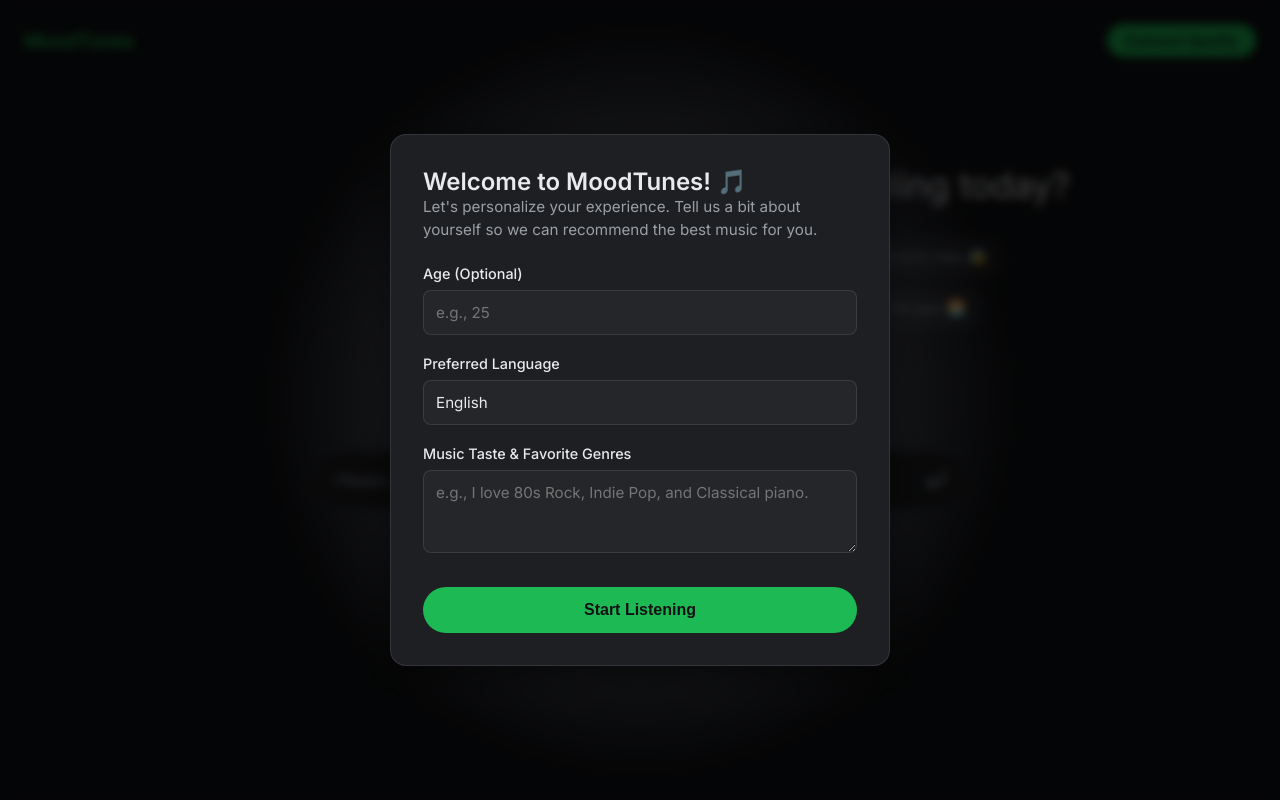
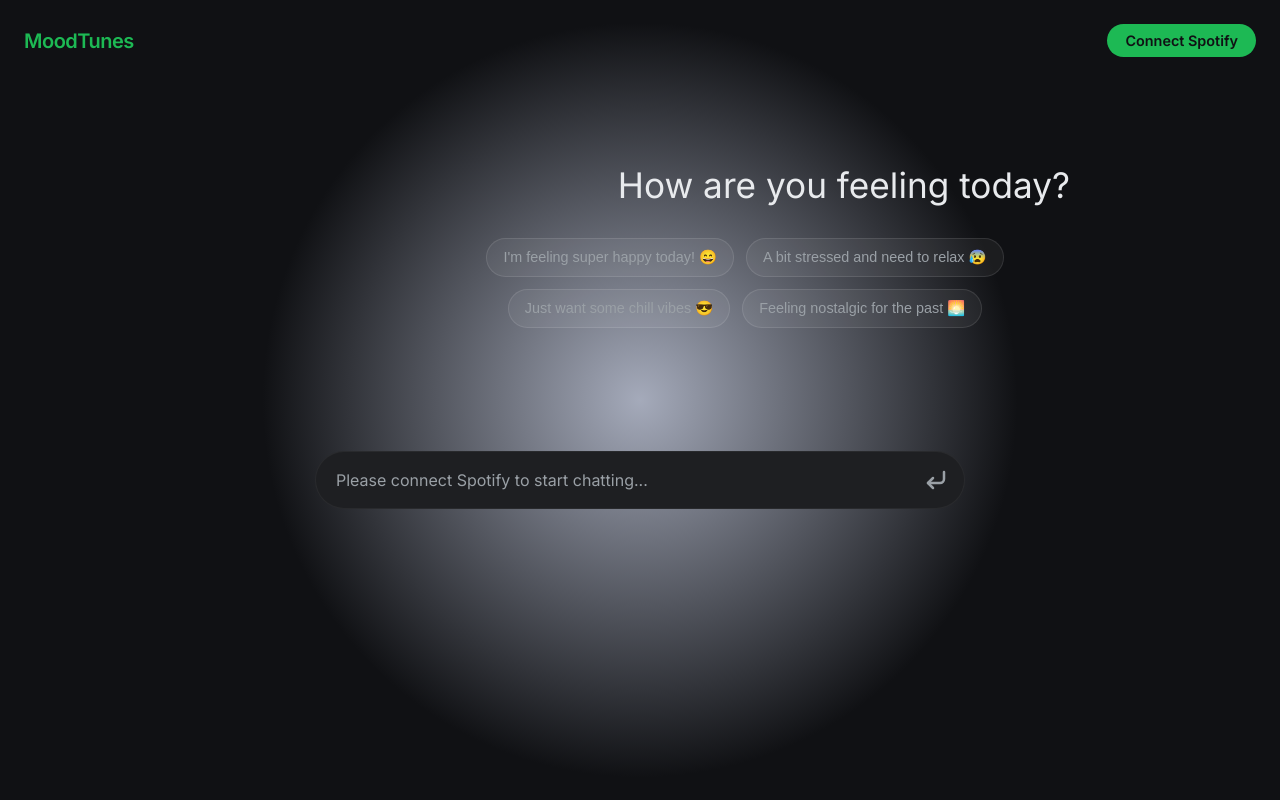
Before and after one commit to imtiaz571/moodtune, a Flask app: page / in a window 1280 px wide. Run offline with Flask 3, Linux system fonts and the light colour scheme.

Commit message:
feat: switch to conversational onboarding flow on first message

```diff
--- a/app.py
+++ b/app.py
@@ -48,14 +48,13 @@
 def chat():
     data = request.json
     user_message = data.get("message")
-    user_profile = data.get("profile", None)
 
     if not user_message:
         return jsonify({"error": "Empty message"}), 400
 
     try:
         # Get structured output from Gemini
-        mood_response = gemini_service.get_mood_recommendation(user_message, user_profile)
+        mood_response = gemini_service.get_mood_recommendation(user_message)
 
         if not mood_response:
             return jsonify({"error": "Failed to get response from Gemini"}), 500
--- a/static/css/style.css
+++ b/static/css/style.css
@@ -514,92 +514,3 @@
 .playlist-btn.secondary:hover {
     background: rgba(29, 185, 84, 0.1);
 }
-
-/* ─── Modal Styles ─── */
-.modal-overlay {
-    position: fixed;
-    top: 0; left: 0; right: 0; bottom: 0;
-    background: rgba(0, 0, 0, 0.7);
-    backdrop-filter: blur(5px);
-    display: flex;
-    align-items: center;
-    justify-content: center;
-    z-index: 1000;
-    opacity: 1;
-    transition: opacity 0.3s ease;
-}
-
-.modal-overlay.hidden {
-    display: none;
-    opacity: 0;
-}
-
-.modal-content {
-    background: #1E1F22;
-    padding: 32px;
-    border-radius: 16px;
-    width: 90%;
-    max-width: 500px;
-    box-shadow: 0 10px 30px rgba(0, 0, 0, 0.5);
-    border: 1px solid rgba(255, 255, 255, 0.1);
-}
-
-.modal-content h2 {
-    margin-top: 0;
-    color: var(--text-main);
-    font-size: 1.5rem;
-}
-
-.modal-content p {
-    color: var(--text-dim);
-    margin-bottom: 24px;
-    font-size: 0.95rem;
-    line-height: 1.5;
-}
-
-.form-group {
-    margin-bottom: 20px;
-}
-
-.form-group label {
-    display: block;
-    margin-bottom: 8px;
-    color: var(--text-main);
-    font-size: 0.9rem;
-    font-weight: 500;
-}
-
-.form-group input, .form-group textarea {
-    width: 100%;
-    padding: 12px;
-    background: #25262A;
-    border: 1px solid rgba(255, 255, 255, 0.1);
-    border-radius: 8px;
-    color: var(--text-main);
-    font-family: 'Inter', sans-serif;
-    font-size: 0.95rem;
-}
-
-.form-group input:focus, .form-group textarea:focus {
-    outline: none;
-    border-color: var(--spotify-green);
-    background: #2A2B30;
-}
-
-.save-profile-btn {
-    width: 100%;
-    background: var(--spotify-green);
-    color: var(--bg-dark);
-    border: none;
-    padding: 14px;
-    border-radius: 30px;
-    font-weight: 600;
-    font-size: 1rem;
-    cursor: pointer;
-    transition: background-color 0.2s;
-    margin-top: 10px;
-}
-
-.save-profile-btn:hover {
-    background: #1ed760;
-}
--- a/static/js/app.js
+++ b/static/js/app.js
@@ -5,42 +5,6 @@
     const typingIndicator = document.getElementById('typing-indicator');
     const sendBtn = document.getElementById('send-btn');
     const spotifyAuthContainer = document.getElementById('spotify-auth-container');
-
-    // ─── User Profile Onboarding ───
-    const onboardingModal = document.getElementById('onboarding-modal');
-    const onboardingForm = document.getElementById('onboarding-form');
-    let userProfile = null;
-
-    try {
-        const storedProfile = localStorage.getItem('user_profile');
-        if (storedProfile) {
-            userProfile = JSON.parse(storedProfile);
-        } else {
-            // Show modal if no profile
-            onboardingModal.classList.remove('hidden');
-        }
-    } catch (e) {
-        console.error("Error loading user profile", e);
-        onboardingModal.classList.remove('hidden');
-    }
-
-    if (onboardingForm) {
-        onboardingForm.addEventListener('submit', (e) => {
-            e.preventDefault();
-            const age = document.getElementById('user-age').value;
-            const language = document.getElementById('user-language').value;
-            const taste = document.getElementById('user-taste').value;
-
-            userProfile = {
-                age: age || null,
-                language: language || "English",
-                taste: taste || "General"
-            };
-
-            localStorage.setItem('user_profile', JSON.stringify(userProfile));
-            onboardingModal.classList.add('hidden');
-        });
-    }
 
     // ─── Audio Preview Player (Instagram-style) ───
     let currentAudio = null;
@@ -283,10 +247,7 @@
             const res = await fetch('/api/chat', {
                 method: 'POST',
                 headers: { 'Content-Type': 'application/json' },
-                body: JSON.stringify({
-                    message: text,
-                    profile: userProfile
-                })
+                body: JSON.stringify({ message: text })
             });
 
             const data = await res.json();
--- a/templates/index.html
+++ b/templates/index.html
@@ -86,29 +86,6 @@
         </div>
     </template>
 
-    <!-- User Profile Onboarding Modal -->
-    <div id="onboarding-modal" class="modal-overlay hidden">
-        <div class="modal-content">
-            <h2>Welcome to MoodTunes! 🎵</h2>
-            <p>Let's personalize your experience. Tell us a bit about yourself so we can recommend the best music for you.</p>
-            <form id="onboarding-form">
-                <div class="form-group">
-                    <label for="user-age">Age (Optional)</label>
-                    <input type="number" id="user-age" placeholder="e.g., 25" min="1" max="120">
-                </div>
-                <div class="form-group">
-                    <label for="user-language">Preferred Language</label>
-                    <input type="text" id="user-language" placeholder="e.g., English, Spanish, Korean" value="English">
-                </div>
-                <div class="form-group">
-                    <label for="user-taste">Music Taste & Favorite Genres</label>
-                    <textarea id="user-taste" placeholder="e.g., I love 80s Rock, Indie Pop, and Classical piano." rows="3"></textarea>
-                </div>
-                <button type="submit" class="save-profile-btn">Start Listening</button>
-            </form>
-        </div>
-    </div>
-
     <script src="{{ url_for('static', filename='js/app.js') }}"></script>
 </body>
 </html>
```
Also changed, not shown: gemini_service.py (+6 -9 lines).
